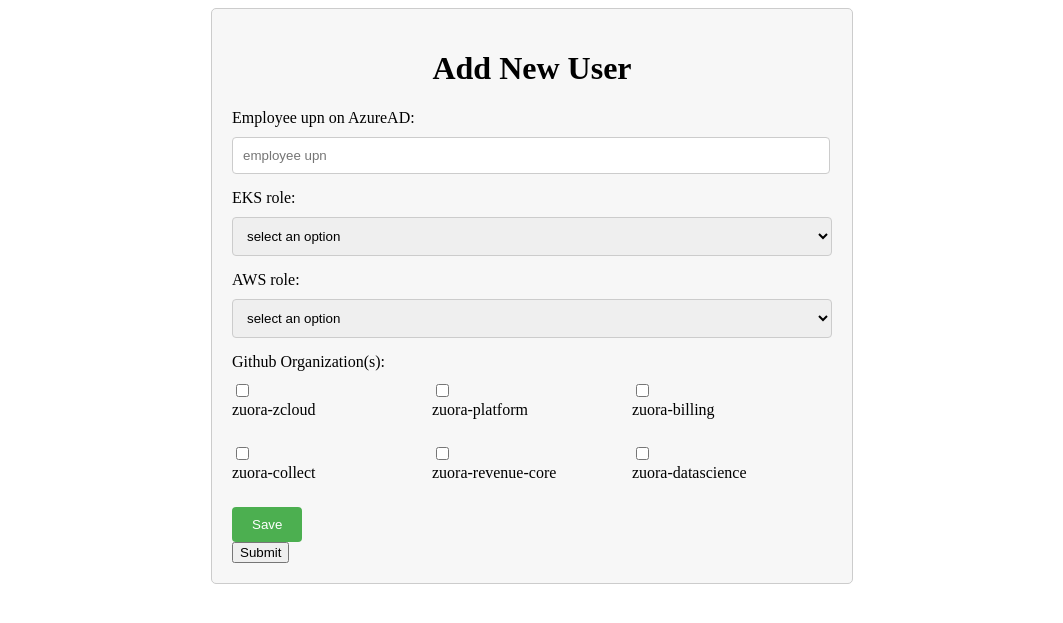
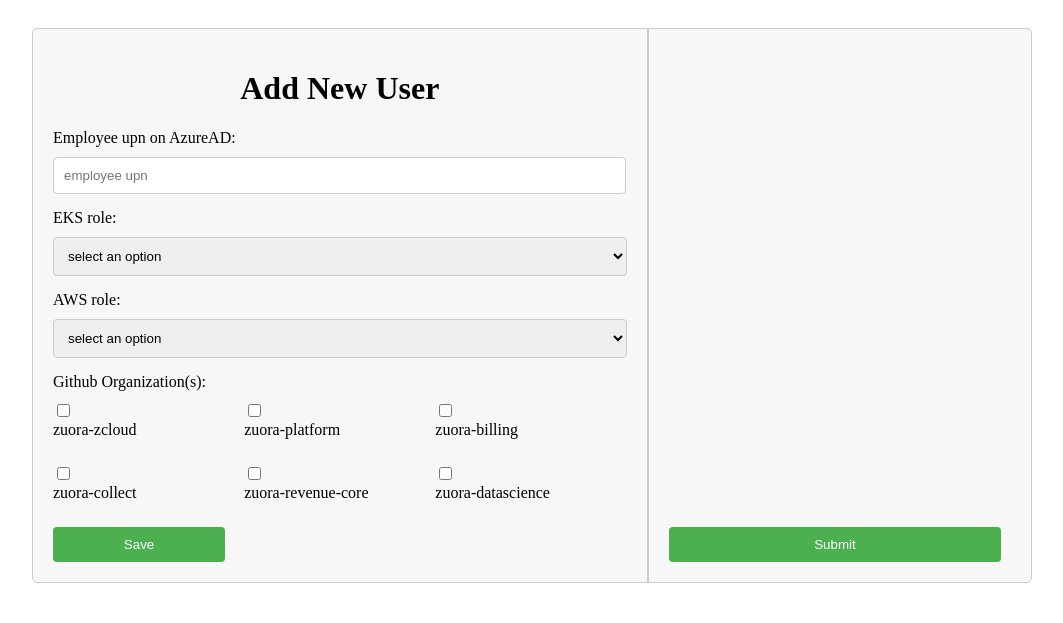
Before and after one commit to hchiang-zuora/self-service, a Python web app: template templates/index.html in a window 1280 px wide. Shown: the top 623 px of the page, without its empty margins (108-1171 px from the left). Run offline with Jinja, Linux system fonts and the light colour scheme; the template is opened without the code that fills it, so the values that code supplies are empty.

Commit message:
Update style.css

```diff
--- a/static/style.css
+++ b/static/style.css
@@ -1,10 +1,43 @@
 .container {
-  max-width: 600px;
+  max-width: 1000px;
   margin: 0 auto;
+  padding: 20px;
+  display: flex;
+}
+
+.main_form{
+  flex-grow: 3;
+  flex-basis: 300px;
   padding: 20px;
   background-color: #f7f7f7;
   border: 1px solid #ccc;
-  border-radius: 5px;
+  border-radius: 5px 0px 0px 5px;
+}
+
+.users{
+  flex-grow: 2;
+  flex-basis: 200px;
+  background-color: #f7f7f7;
+  border: 1px solid #ccc;
+  border-radius: 0px 5px 5px 0px;
+  position: relative;
+}
+
+.user_description{
+  display: flex;
+}
+
+.user_desc_button{
+  margin-left: auto;
+}
+
+ul {
+  list-style: none;
+  margin: 0px;
+}
+
+li {
+  margin: 20px 20px 0px 0px;
 }
 
 h1 {
@@ -59,8 +92,26 @@
   padding: 10px 20px;
   border-radius: 4px;
   cursor: pointer;
+  width: 30%
 }
 
 input[type="submit"]:hover {
   background-color: #45a049;
 }
+
+#pr_button{
+  background-color: #4CAF50;
+  color: white;
+  padding: 10px 20px;
+  border: none;
+  border-radius: 4px;
+  margin: 20px;
+  width: 87%;
+  cursor: pointer;
+  position: absolute;
+  bottom: 0;
+}
+
+#pr_button:hover{
+  background-color: #45a049;
+}
```
